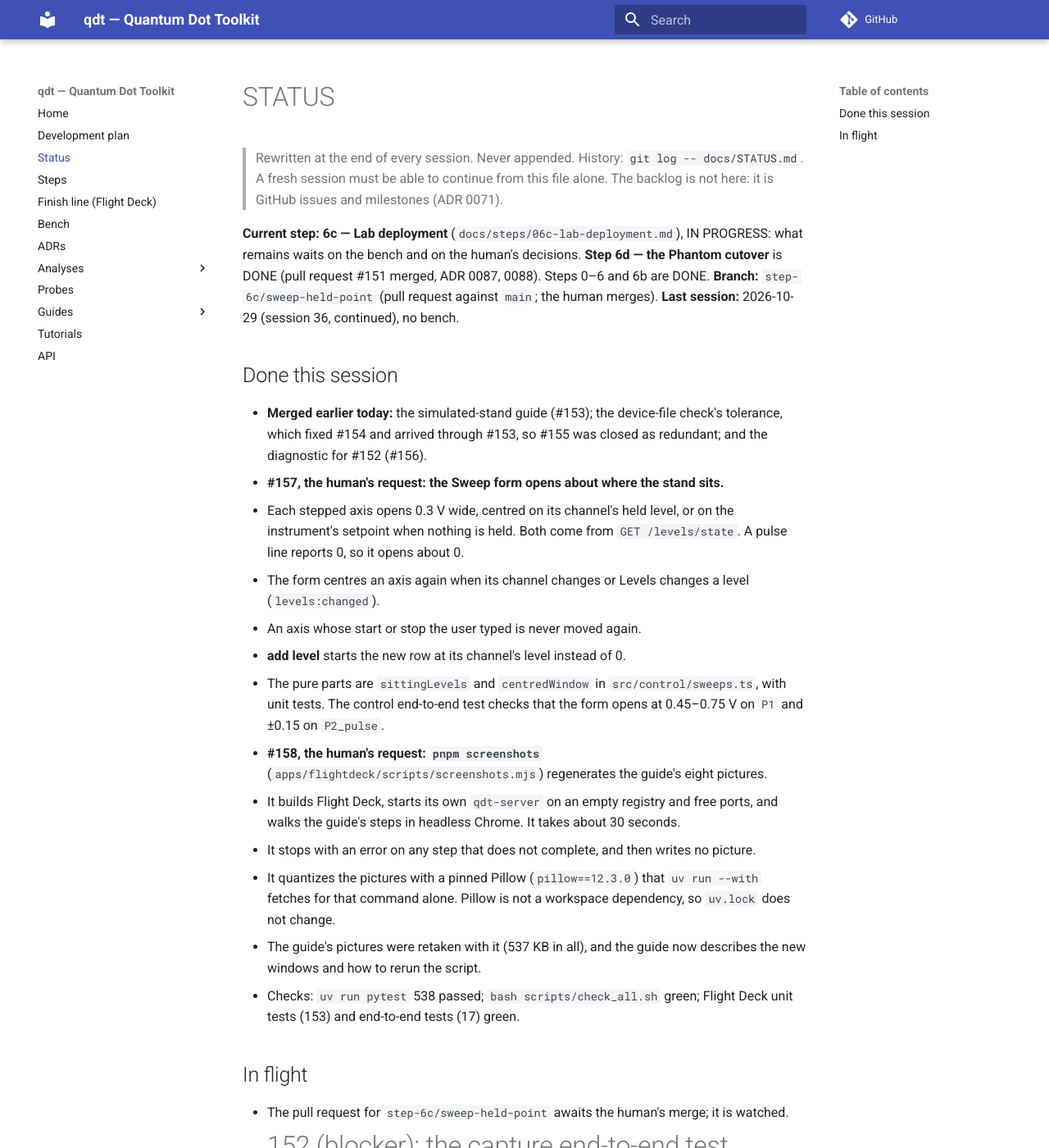
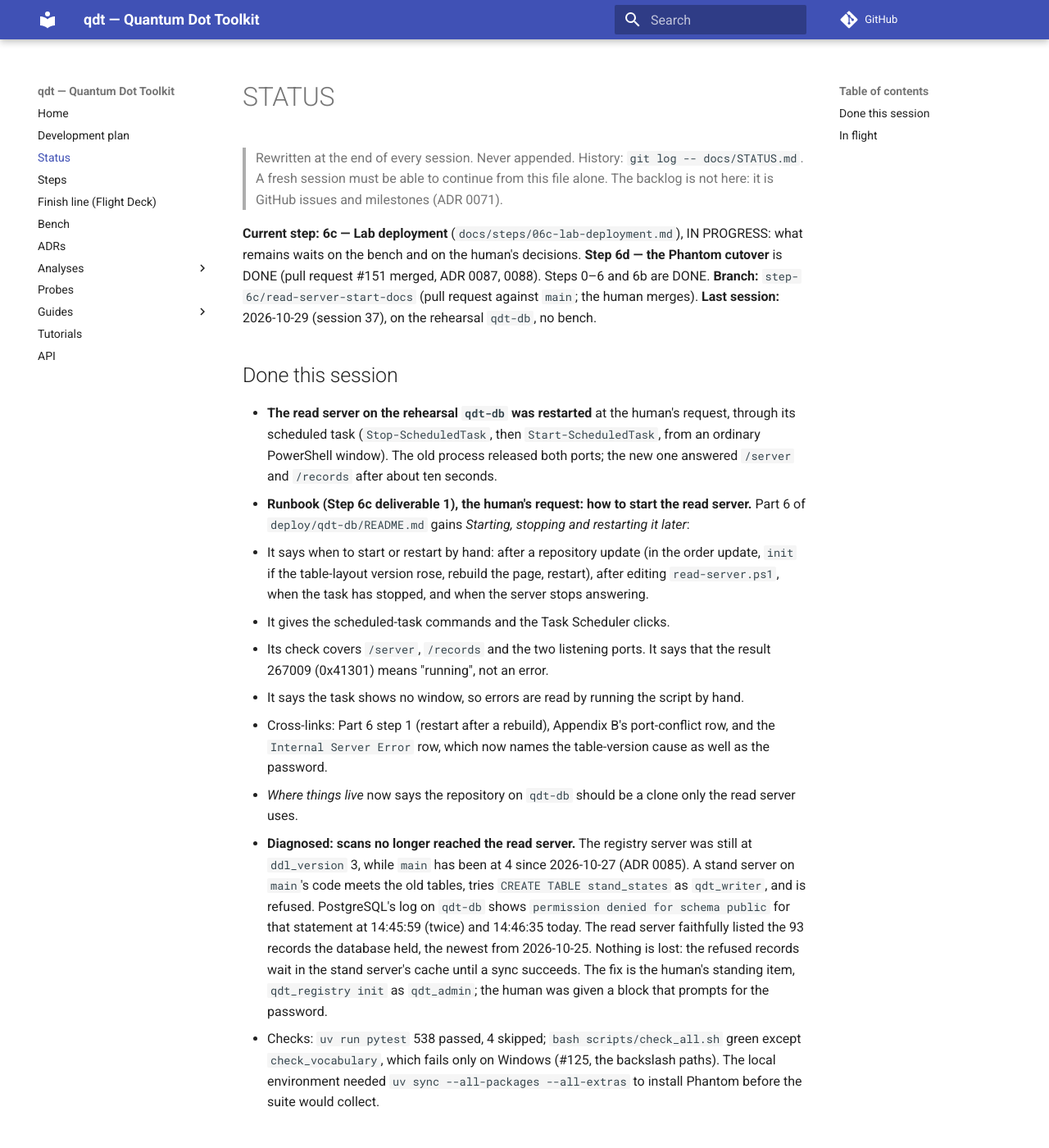
Before and after one commit to CowboyQuantum/qdt, an MkDocs documentation site: the page built from docs/STATUS.md, in a window 1280 px wide and 1400 px high. Shown: the whole window at 82% size. Built offline with MkDocs 1.6.1 and Material for MkDocs 9.7.7, drawn with Linux system fonts in a browser that asks for light colours; comment, search, counter and statistics services are not loaded; some of the changed text lies outside the part shown.

Commit message:
docs(deploy): Part 6 — starting, stopping and restarting the read server after setup
The runbook said how to set the read server up and start it at boot, but not
how to start or restart it afterwards. The new section says when to (after a
repository update, in the order update, init, rebuild, restart; after editing
read-server.ps1; when it has stopped or stops answering), gives the scheduled-
task commands and the Task Scheduler clicks, and says that result 267009 means
"running". Appendix B's Internal Server Error row now names the table-version
cause as well as the password. STATUS records the session, including why scans
stopped reaching the read server (the registry at ddl_version 3).

Co-Authored-By: Claude Opus 5.5 <noreply@anthropic.com>

```diff
--- a/docs/STATUS.md
+++ b/docs/STATUS.md
@@ -7,34 +7,38 @@
 **Current step:** **6c — Lab deployment** (`docs/steps/06c-lab-deployment.md`), IN PROGRESS: what remains waits
 on the bench and on the human's decisions. **Step 6d — the Phantom cutover** is DONE (pull request #151 merged,
 ADR 0087, 0088). Steps 0–6 and 6b are DONE.
-**Branch:** `step-6c/sweep-held-point` (pull request against `main`; the human merges).
-**Last session:** 2026-10-29 (session 36, continued), no bench.
+**Branch:** `step-6c/read-server-start-docs` (pull request against `main`; the human merges).
+**Last session:** 2026-10-29 (session 37), on the rehearsal `qdt-db`, no bench.
 
 ## Done this session
-- **Merged earlier today:** the simulated-stand guide (#153); the device-file check's tolerance, which fixed
-  #154 and arrived through #153, so #155 was closed as redundant; and the diagnostic for #152 (#156).
-- **#157, the human's request: the Sweep form opens about where the stand sits.**
-  - Each stepped axis opens 0.3 V wide, centred on its channel's held level, or on the instrument's setpoint
-    when nothing is held. Both come from `GET /levels/state`. A pulse line reports 0, so it opens about 0.
-  - The form centres an axis again when its channel changes or Levels changes a level (`levels:changed`).
-  - An axis whose start or stop the user typed is never moved again.
-  - **add level** starts the new row at its channel's level instead of 0.
-  - The pure parts are `sittingLevels` and `centredWindow` in `src/control/sweeps.ts`, with unit tests. The
-    control end-to-end test checks that the form opens at 0.45–0.75 V on `P1` and ±0.15 on `P2_pulse`.
-- **#158, the human's request: `pnpm screenshots`** (`apps/flightdeck/scripts/screenshots.mjs`) regenerates
-  the guide's eight pictures.
-  - It builds Flight Deck, starts its own `qdt-server` on an empty registry and free ports, and walks the
-    guide's steps in headless Chrome. It takes about 30 seconds.
-  - It stops with an error on any step that does not complete, and then writes no picture.
-  - It quantizes the pictures with a pinned Pillow (`pillow==12.3.0`) that `uv run --with` fetches for that
-    command alone. Pillow is not a workspace dependency, so `uv.lock` does not change.
-  - The guide's pictures were retaken with it (537 KB in all), and the guide now describes the new windows
-    and how to rerun the script.
-- Checks: `uv run pytest` 538 passed; `bash scripts/check_all.sh` green; Flight Deck unit tests (153) and
-  end-to-end tests (17) green.
+- **The read server on the rehearsal `qdt-db` was restarted** at the human's request, through its scheduled task
+  (`Stop-ScheduledTask`, then `Start-ScheduledTask`, from an ordinary PowerShell window). The old process
+  released both ports; the new one answered `/server` and `/records` after about ten seconds.
+- **Runbook (Step 6c deliverable 1), the human's request: how to start the read server.** Part 6 of
+  `deploy/qdt-db/README.md` gains *Starting, stopping and restarting it later*:
+  - It says when to start or restart by hand: after a repository update (in the order update, `init` if the
+    table-layout version rose, rebuild the page, restart), after editing `read-server.ps1`, when the task has
+    stopped, and when the server stops answering.
+  - It gives the scheduled-task commands and the Task Scheduler clicks.
+  - Its check covers `/server`, `/records` and the two listening ports. It says that the result 267009
+    (0x41301) means "running", not an error.
+  - It says the task shows no window, so errors are read by running the script by hand.
+  - Cross-links: Part 6 step 1 (restart after a rebuild), Appendix B's port-conflict row, and the
+    `Internal Server Error` row, which now names the table-version cause as well as the password.
+  - *Where things live* now says the repository on `qdt-db` should be a clone only the read server uses.
+- **Diagnosed: scans no longer reached the read server.** The registry server was still at `ddl_version` 3,
+  while `main` has been at 4 since 2026-10-27 (ADR 0085). A stand server on `main`'s code meets the old tables,
+  tries `CREATE TABLE stand_states` as `qdt_writer`, and is refused. PostgreSQL's log on `qdt-db` shows
+  `permission denied for schema public` for that statement at 14:45:59 (twice) and 14:46:35 today. The read
+  server faithfully listed the 93 records the database held, the newest from 2026-10-25. Nothing is lost: the
+  refused records wait in the stand server's cache until a sync succeeds. The fix is the human's standing
+  item, `qdt_registry init` as `qdt_admin`; the human was given a block that prompts for the password.
+- Checks: `uv run pytest` 538 passed, 4 skipped; `bash scripts/check_all.sh` green except
+  `check_vocabulary`, which fails only on Windows (#125, the backslash paths). The local environment needed
+  `uv sync --all-packages --all-extras` to install Phantom before the suite would collect.
 
 ## In flight
-- The pull request for `step-6c/sweep-held-point` awaits the human's merge; it is watched.
+- The pull request for `step-6c/read-server-start-docs` awaits the human's merge; it is watched.
 - #152 (blocker): the capture end-to-end test sometimes times out on CI waiting for "replaying" after the
   overlays click. The diagnostic from #156 is on `main`, so the next failure's message says whether the
   replay route was slow or the message was overwritten. Fix it from that message, with `Fixes #152`.
@@ -42,16 +46,21 @@ ADR 0087, 0088). Steps 0–6 and 6b are DONE.
 - Open UI findings: #150, #130, #122, #120, #119.
 
 ## Known broken
-- #152, above: a flaky end-to-end test that can red any pull request's `flightdeck` job. Everything else:
-  `gh issue list`.
+- #152, above: a flaky end-to-end test that can red any pull request's `flightdeck` job.
+- On the rehearsal `qdt-db`, until `qdt_registry init` has run as the admin: no stand server on `main` can sync,
+  and a read server restarted on `main`'s code answers `/records` with `Internal Server Error`. The read server
+  started today runs the code checked out before this session's branch switch and still answers.
+- Everything else: `gh issue list`.
 
 ## Next action
 **Agent, next session:** if a `flightdeck` job has failed with the #152 diagnostic, fix #152 first. Otherwise
 go back to Step 6c: deliverable 11 (#76), then 14 (#112), then 15 (#114), on a branch `step-6c/<short-name>`.
 **Human:**
-- Merge this pull request (#157 and #158).
+- Merge this pull request.
+- On `qdt-db`, run `uv run python -m qdt_registry init` as `qdt_admin`. It should print `server ready,
+  ddl_version 4`. Then restart the read server through its task (the new runbook section), and run one scan
+  or restart the stand server: its next sync uploads every record that waited.
 - Decide #150 (click-to-set on a pulsed axis) and #147 (the two L2 oracles).
-- On `qdt-db`, run `uv run python -m qdt_registry init` as the administrator.
 - Run `bench/test_l2_orchestration.py` on the bench with `QDT_STAND_FILE` set.
 - If you want a cold-sensor scenario back, ask Phantom for a compile parameter for the sensor's peak width.
   Phantom `v0.2.0` fixes it at 0.04 V of sensor potential, whatever the temperature.
@@ -64,6 +73,10 @@ go back to Step 6c: deliverable 11 (#76), then 14 (#112), then 15 (#114), on a b
   - Run restore drill #2 on 2026-10-31 (#133).
 
 ## Direction recorded (human)
+- **2026-10-29 (session 37):** "can you help me restart the remote server on this database computer?", then
+  "make sure there is documentation on how to start the read server.", then "ok but for some reason when I
+  run a scan on qdt server I am no longer seeing it on the read server, even when I refresh the widget and
+  the whole page" → the restart, the runbook section, the `ddl_version` diagnosis.
 - **2026-10-29 (session 36, continued):** "Yes the sweep should open with where the voltages are currently
   sitting. And yes make a script to regenerate the guide screenshots" → #157, #158.
 - **2026-10-29 (session 36):** "Can you write some docs that render in the GitHub that explain how to start the
@@ -74,13 +87,9 @@ go back to Step 6c: deliverable 11 (#76), then 14 (#112), then 15 (#114), on a b
   finish your next task, tell me what's stopping you from completing #140-142."
 - **2026-10-27 (session 32):** "I will re init the register when I get back to the database pc. Start
   deliverable 8."
-- **2026-10-27 (session 31):** "Ok then continue with deliverable 7." After #144 was opened: "Yes, make sure
-  all agent submitted PRs have a watcher armed going forward" → root `CLAUDE.md`, End step 6.
-- **2026-10-27 (session 30, detour):** on Analysis 0007: "move the sequencer interpreter into qdt lab as you
-  say. device file makes more sense. Let's hold off on deciding the release cadence. I don't see a decision
-  needed for the simulated stand."
-- Earlier direction, verbatim: `git show f748fe2:docs/STATUS.md` and `git show d7c7a01:docs/STATUS.md`,
-  § Direction recorded, and `git show b94193f:docs/STATUS.md` (sessions ≤ 25).
+- Earlier direction, verbatim: `git show 812d631:docs/STATUS.md` (sessions 30–31), `git show f748fe2:docs/STATUS.md`
+  and `git show d7c7a01:docs/STATUS.md`, § Direction recorded, and `git show b94193f:docs/STATUS.md`
+  (sessions ≤ 25).
 
 ## Decisions pending
 - All `decision` issues (`gh issue list --label decision`), now including #150 (click-to-set on a pulsed
```
Also changed, not shown: deploy/qdt-db/README.md (+59 -4 lines).
